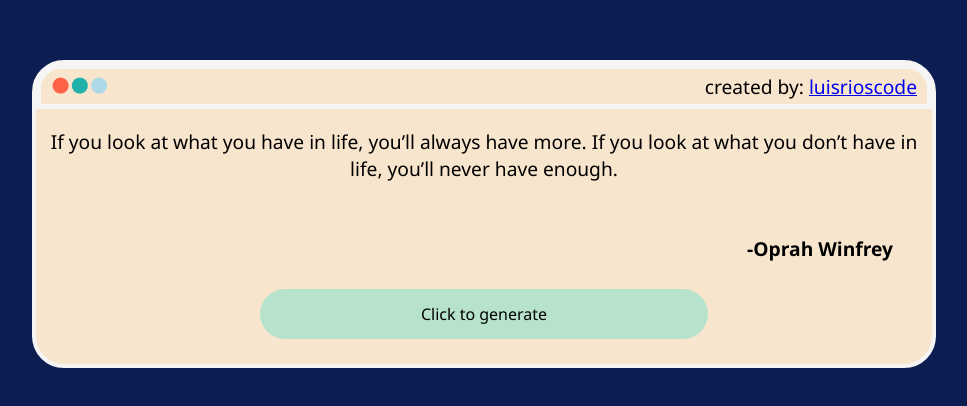
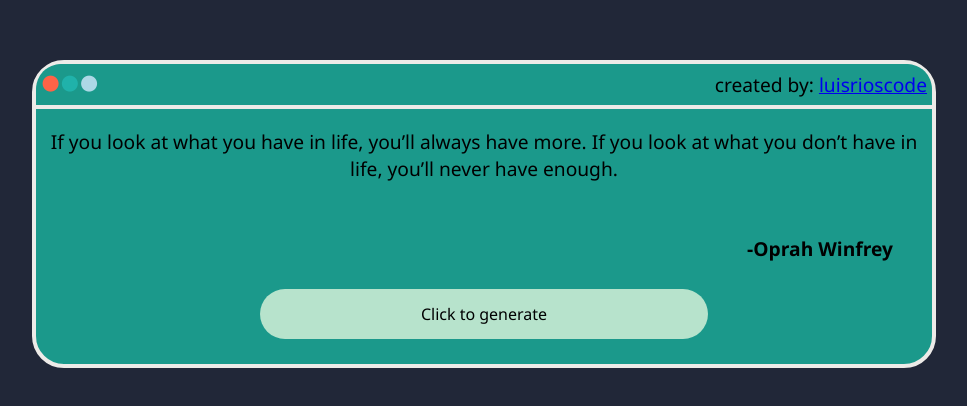
Before and after one commit to Luisriosca/quote-generator, a React (Create React App) app: page / in a window 1280 px wide. Shown: the part 186-592 px from the top of the page, without its empty margins (156-1123 px from the left). Built offline with nearby package versions, Linux system fonts and the light colour scheme.

Commit message:
new colors

```diff
--- a/src/App.css
+++ b/src/App.css
@@ -7,10 +7,11 @@
   flex-direction: column;
   align-items: center;
   justify-content: center;
-  background-color: #0B1D51;
+  /* background-color: #0B1D51; */
   /* background-color: #CD533B; */
   /* background-color: #171D1C; */
   /* background-color: #012622; */
+  background-color: #212738;
 
   font-size: 1.2rem;
   font-family: 'Segoe UI', Tahoma, Geneva, Verdana, sans-serif;
--- a/src/components/QuoteBox/QuoteBox.css
+++ b/src/components/QuoteBox/QuoteBox.css
@@ -1,12 +1,12 @@
 .QuoteWindow{
-    background-color: #F8E5CD;
+    background-color: #1B998B;
     /* min-width: 60vw; */
     width: 70vw;
     height: 300px;
     min-height: 25vh;
     padding: 0;
     border-radius: 32px;
-    border: whitesmoke 4px solid;
+    border: #EDEBE8 4px solid;
     display: grid;
     /* box-shadow: 1px 1px 7px 2px rgba(255, 255, 255, 0.253); */
     /* ------------------------- */
--- a/src/components/QuoteBoxHeader/QuoteBoxHeader.css
+++ b/src/components/QuoteBoxHeader/QuoteBoxHeader.css
@@ -2,12 +2,12 @@
     display: flex;
 }
 .header{
-    background-color: #F8E5CD;
-    padding: 10px;
+    background-color: #1B998B;
+    padding: 5px;
     grid-area: QuoteHeader;
     justify-content: space-between;
     align-items: center;
-    border: 5px whitesmoke solid;
+    border-bottom: 4px solid #EDEBE8;
     border-top-right-radius: 25px;
     border-top-left-radius: 25px;
 }
```
